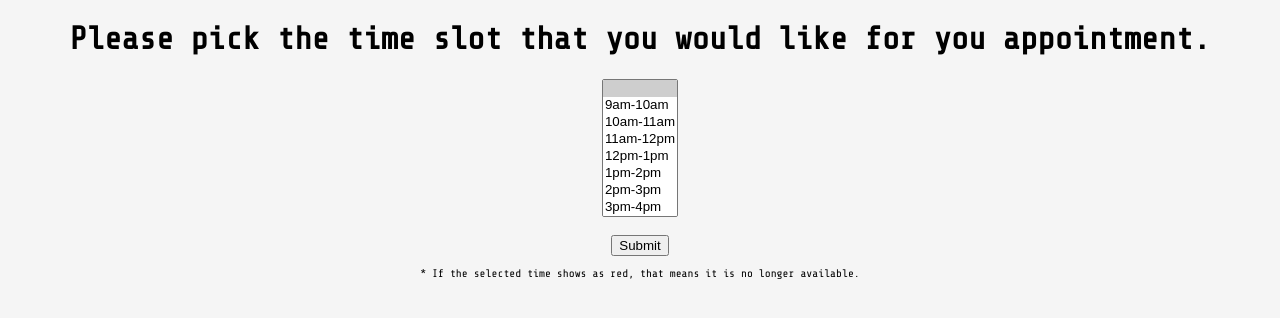
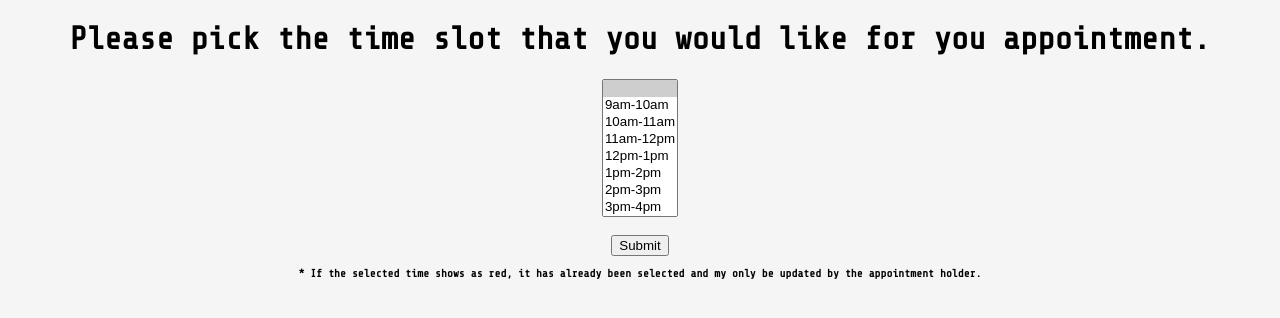
Before and after one commit to dspringer15/Cox-Assignment, a plain HTML site: page Cox_Assignment/index.html in a window 1280 px wide. Drawn offline with nearby package versions, Linux system fonts and the light colour scheme.

Commit message:
updated disclaimer verbiage.

```diff
--- a/Cox_Assignment/css/assignment_styling.css
+++ b/Cox_Assignment/css/assignment_styling.css
@@ -6,11 +6,13 @@ body {
   }
 
   .body_style {
-      padding-left: 16px;
-      padding-right: 16px;
+    padding-left: 16px;
+    padding-right: 16px;
   }
 
-  .disclaimer {font-size: 11px;
+  .disclaimer {
+    font-size: 11px;
+    font-weight: bold;
   }
 
   /* The Modal (background) */
@@ -57,10 +59,6 @@ body {
     transition: visibility 0s linear 0s, opacity 0.25s 0s, transform 0.25s;
 }
 
-.red {
-    background-color: red;
-}
-
   h1 {
       margin-left: 20px;
       margin-right: 20px;
--- a/Cox_Assignment/index.html
+++ b/Cox_Assignment/index.html
@@ -30,7 +30,7 @@
                 </br><button onclick=modal-content>Submit</button>
             </div>
 
-            <p class="disclaimer">* If the selected time shows as red, that means it is no longer available.</p>
+            <p class="disclaimer">* If the selected time shows as red, it has already been selected and my only be updated by the appointment holder.</p>
 
             <!-- Create modal and it's content. -->
             <div class="modal">
```
